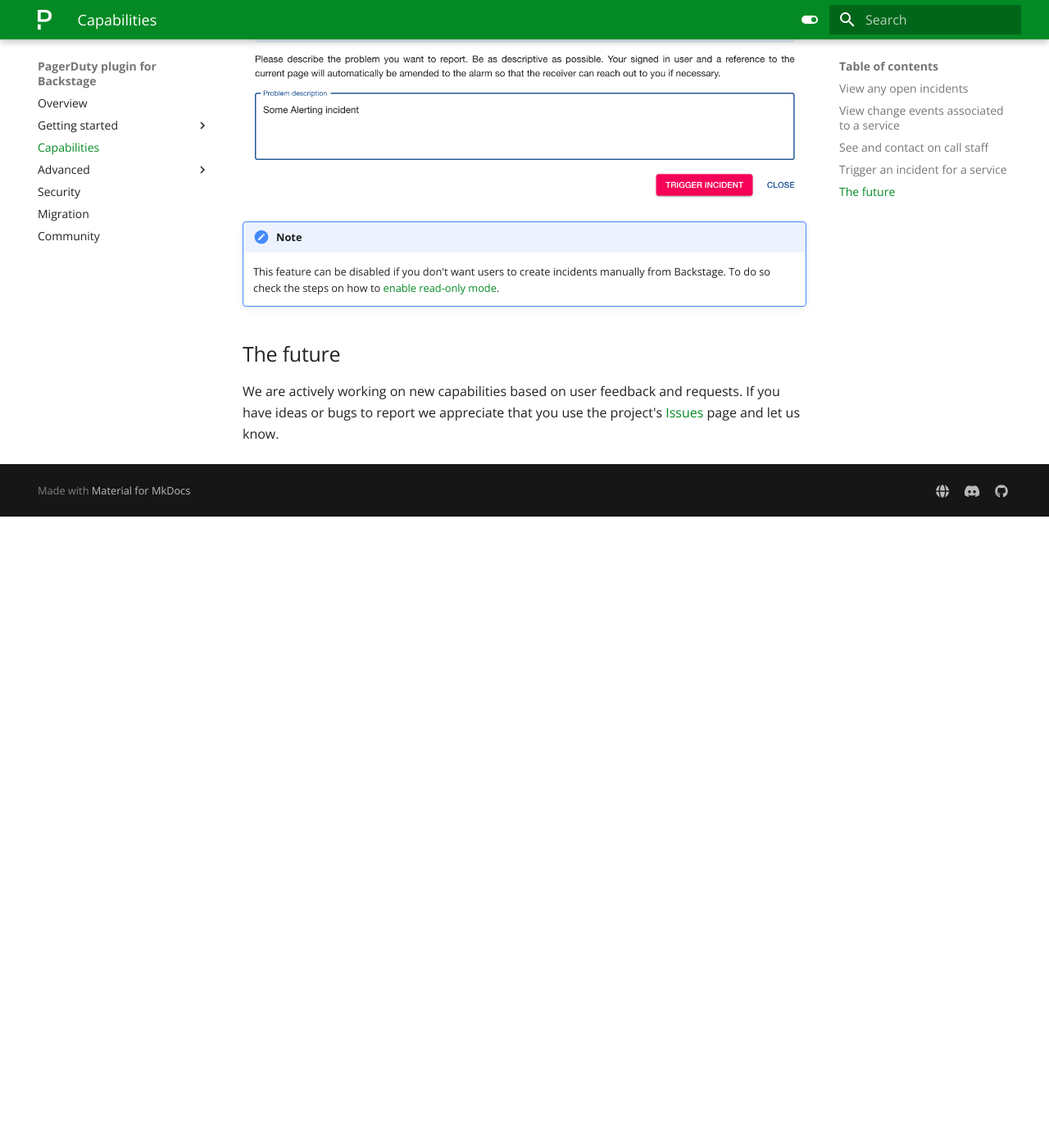
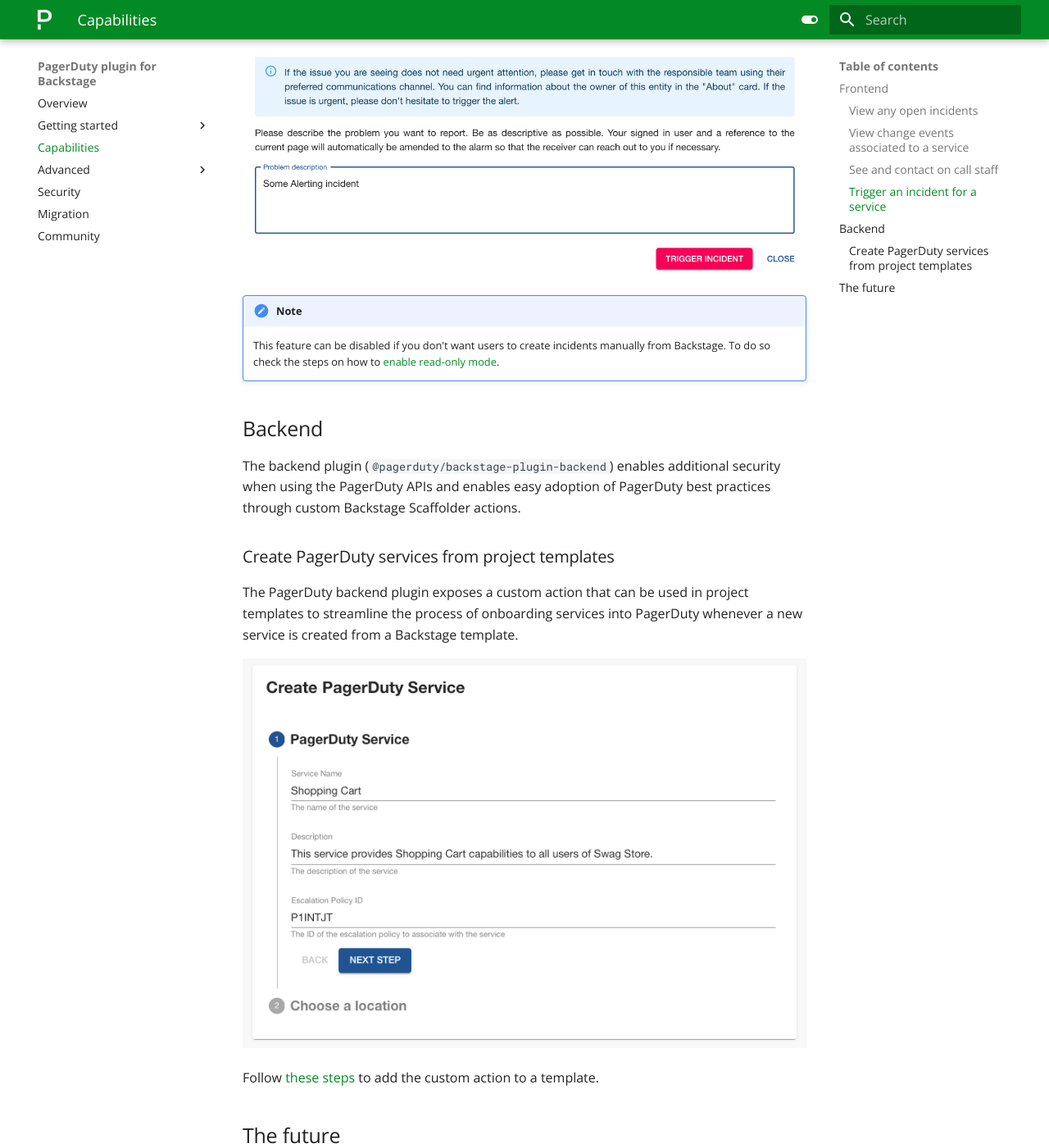
Before and after one commit to PagerDuty/backstage-plugin-docs, an MkDocs documentation site: the page built from docs/capabilities.md, in a window 1280 px wide and 1400 px high, scrolled down 2069 px. Shown: the whole window at 82% size. Built offline with MkDocs 1.6.1 and Material for MkDocs 9.7.7, drawn with Linux system fonts in a browser that asks for light colours; before the commit the page ends 2699 px from its top, so only the background shows below that; some of the changed text lies outside the part shown.

Commit message:
docs(backend): :memo: adding documentation support for the backend plugin
adding documentation support for the backend plugin

Signed-off-by: Tiago Barbosa <tbarbos@hotmail.com>

```diff
--- a/docs/capabilities.md
+++ b/docs/capabilities.md
@@ -4,25 +4,29 @@
 
 Currently the plugin provides a limited set of features that we view as the core capabilities used by Developers, Platform Engineers, SREs and other type of stakeholders. Theses are listed below.
 
-## View any open incidents
+## Frontend
+
+The frontend plugin (`@pagerduty/backstage-plugin`) allows users to add a PagerDuty Card to their service pages which provides the following set of features.
+
+### View any open incidents
 
 The plugin lists all open incidents on a specific service and allows you to navigate to the incident detail page in PagerDuty.
 
 ![view-open-incidents](images/list-incidents.png)
 
-## View change events associated to a service
+### View change events associated to a service
 
 See all recent changes sent to PagerDuty through integrations like GitHub, GitLab, Azure DevOps and many others. If your service is running into issues you can quickly identify recent changes that might be related to the root cause of the incident.
 
 ![view-recent-changes](images/view-recent-changes.png)
 
-## See and contact on call staff
+### See and contact on call staff
 
 Quickly check who is on call for your service and reach out if necessary. The plugin allows you to email the on call person directly or open the user profile in PagerDuty.
 
 ![view-oncall-engineers](images/view-oncall-engineers.png)
 
-## Trigger an incident for a service
+### Trigger an incident for a service
 
 The PagerDuty plugin allows users to create incidents directly from Backstage. You only need to specify a description for the problem you are having with the service and an incident will be created in PagerDuty.
 
@@ -31,6 +35,18 @@
 !!! note
     This feature can be disabled if you don't want users to create incidents manually from Backstage. To do so check the steps on how to [enable read-only mode](/advanced/enable-read-only-mode/).
 
+## Backend
+
+The backend plugin (`@pagerduty/backstage-plugin-backend`) enables additional security when using the PagerDuty APIs and enables easy adoption of PagerDuty best practices through custom Backstage Scaffolder actions.
+
+### Create PagerDuty services from project templates
+
+The PagerDuty backend plugin exposes a custom action that can be used in project templates to streamline the process of onboarding services into PagerDuty whenever a new service is created from a Backstage template.
+
+![create-pagerduty-service](images/create-pagerduty-service.png)
+
+Follow [these steps](/advanced/create-service-software-template) to add the custom action to a template.
+
 ## The future
 
 We are actively working on new capabilities based on user feedback and requests. If you have ideas or bugs to report we appreciate that you use the project's [Issues](https://github.com/PagerDuty/backstage-plugin/issues) page and let us know.
--- a/mkdocs.yml
+++ b/mkdocs.yml
@@ -49,6 +49,7 @@
     - Configure Events url: advanced/configure-events-url.md
     - Enable read-only mode: advanced/enable-read-only-mode.md
     - Create an homepage component: advanced/homepage-component.md
+    - Create PagerDuty service with Software Templates: advanced/create-service-software-template.md
   - Security: security.md
   - Migration: migration.md
   - Community: community.md
```
Also changed, not shown: docs/advanced/create-service-software-template.md (added, +148 -0 lines), docs/community.md (+1 -1 lines), docs/getting-started/backstage.md (+4 -2 lines), docs/getting-started/pagerduty.md (+2 -1 lines), docs/index.md (+5 -2 lines), docs/images/create-pagerduty-service.png (added).
